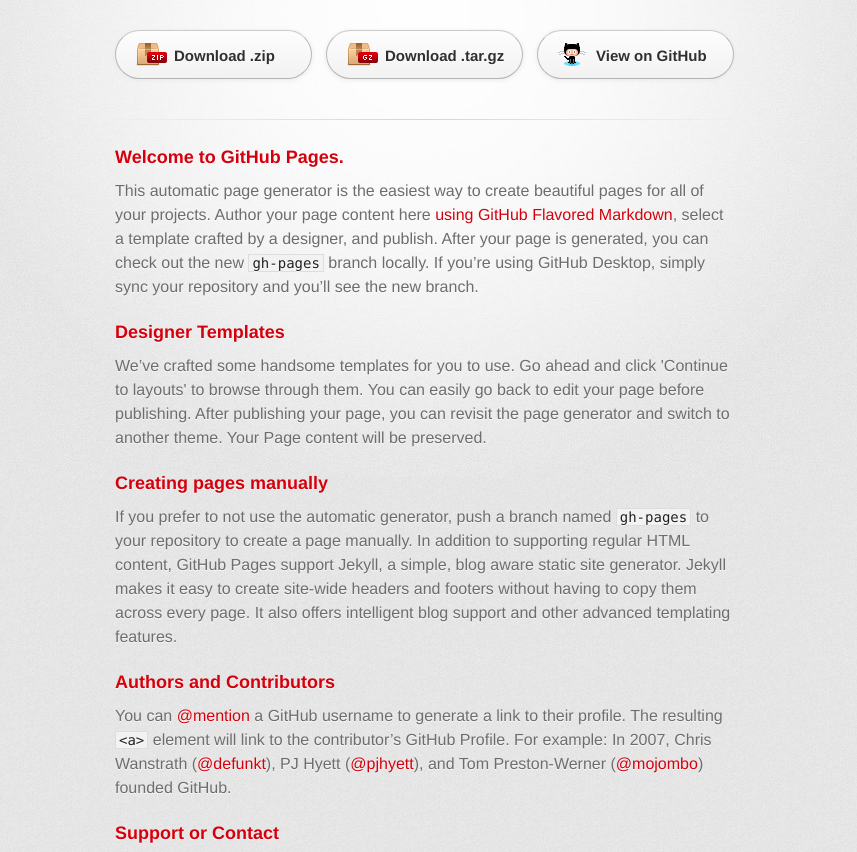
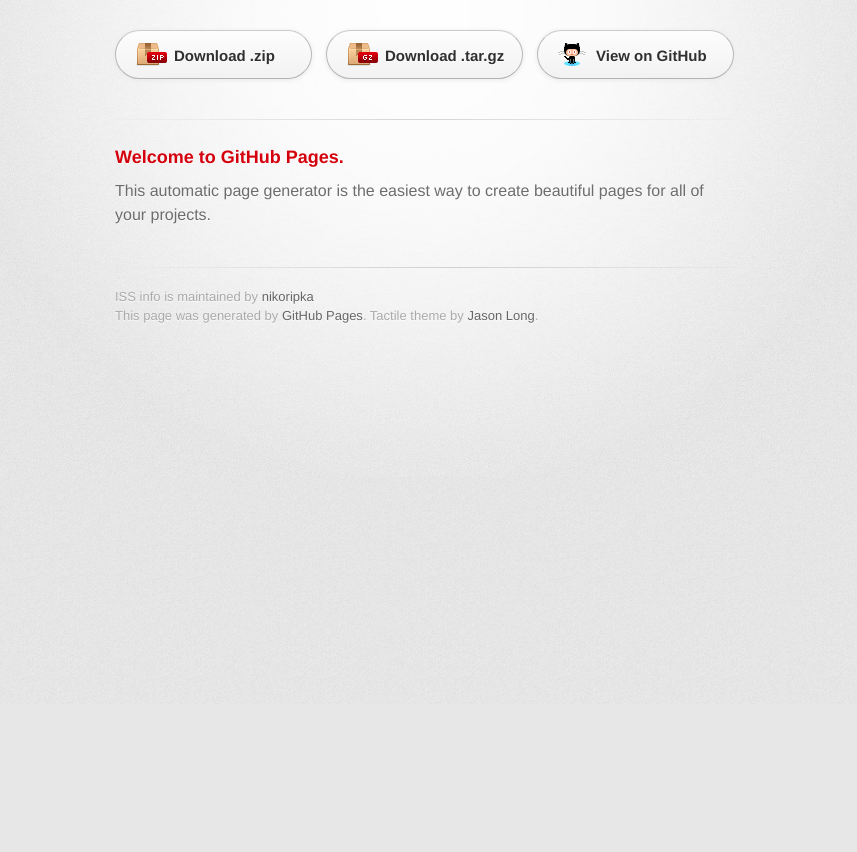
Before and after one commit to nikoripka/iss-info, a plain HTML site: page index.html in a window 1280 px wide. Shown: the part 96-948 px from the top of the page, without its empty margins (215-1072 px from the left). After the commit the page ends 800 px from the top, so only its background shows below. Drawn offline with Linux system fonts and the light colour scheme; a web font is replaced by a local one.

Commit message:
Update index.html

```diff
--- a/index.html
+++ b/index.html
@@ -34,27 +34,8 @@
           <h3>
 <a id="welcome-to-github-pages" class="anchor" href="#welcome-to-github-pages" aria-hidden="true"><span class="octicon octicon-link"></span></a>Welcome to GitHub Pages.</h3>
 
-<p>This automatic page generator is the easiest way to create beautiful pages for all of your projects. Author your page content here <a href="https://guides.github.com/features/mastering-markdown/">using GitHub Flavored Markdown</a>, select a template crafted by a designer, and publish. After your page is generated, you can check out the new <code>gh-pages</code> branch locally. If you’re using GitHub Desktop, simply sync your repository and you’ll see the new branch.</p>
+<p>This automatic page generator is the easiest way to create beautiful pages for all of your projects.</p>
 
-<h3>
-<a id="designer-templates" class="anchor" href="#designer-templates" aria-hidden="true"><span class="octicon octicon-link"></span></a>Designer Templates</h3>
-
-<p>We’ve crafted some handsome templates for you to use. Go ahead and click 'Continue to layouts' to browse through them. You can easily go back to edit your page before publishing. After publishing your page, you can revisit the page generator and switch to another theme. Your Page content will be preserved.</p>
-
-<h3>
-<a id="creating-pages-manually" class="anchor" href="#creating-pages-manually" aria-hidden="true"><span class="octicon octicon-link"></span></a>Creating pages manually</h3>
-
-<p>If you prefer to not use the automatic generator, push a branch named <code>gh-pages</code> to your repository to create a page manually. In addition to supporting regular HTML content, GitHub Pages support Jekyll, a simple, blog aware static site generator. Jekyll makes it easy to create site-wide headers and footers without having to copy them across every page. It also offers intelligent blog support and other advanced templating features.</p>
-
-<h3>
-<a id="authors-and-contributors" class="anchor" href="#authors-and-contributors" aria-hidden="true"><span class="octicon octicon-link"></span></a>Authors and Contributors</h3>
-
-<p>You can <a href="https://github.com/blog/821" class="user-mention">@mention</a> a GitHub username to generate a link to their profile. The resulting <code>&lt;a&gt;</code> element will link to the contributor’s GitHub Profile. For example: In 2007, Chris Wanstrath (<a href="https://github.com/defunkt" class="user-mention">@defunkt</a>), PJ Hyett (<a href="https://github.com/pjhyett" class="user-mention">@pjhyett</a>), and Tom Preston-Werner (<a href="https://github.com/mojombo" class="user-mention">@mojombo</a>) founded GitHub.</p>
-
-<h3>
-<a id="support-or-contact" class="anchor" href="#support-or-contact" aria-hidden="true"><span class="octicon octicon-link"></span></a>Support or Contact</h3>
-
-<p>Having trouble with Pages? Check out our <a href="https://help.github.com/pages">documentation</a> or <a href="https://github.com/contact">contact support</a> and we’ll help you sort it out.</p>
         </section>
 
         <footer>
```
